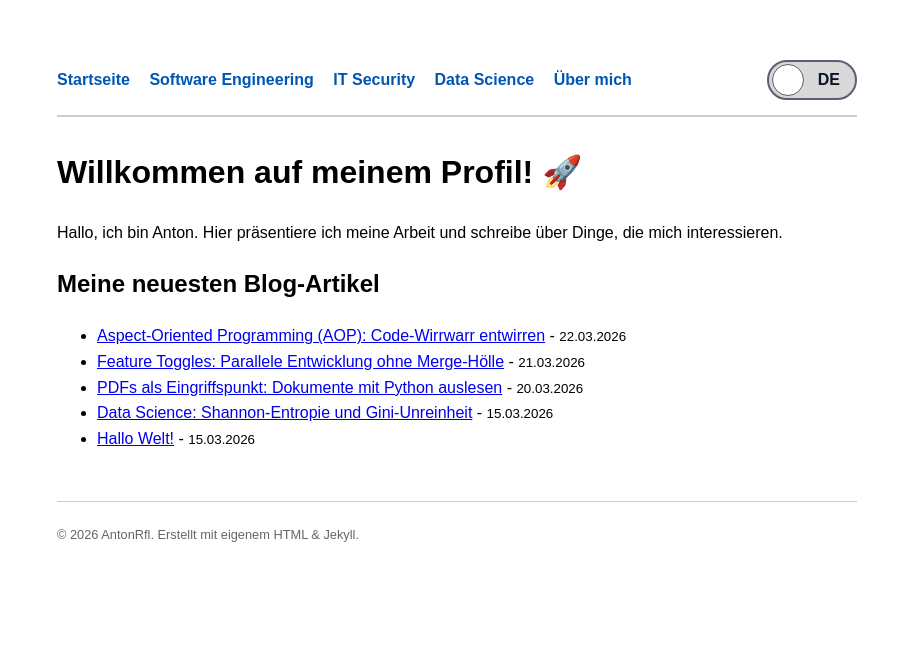
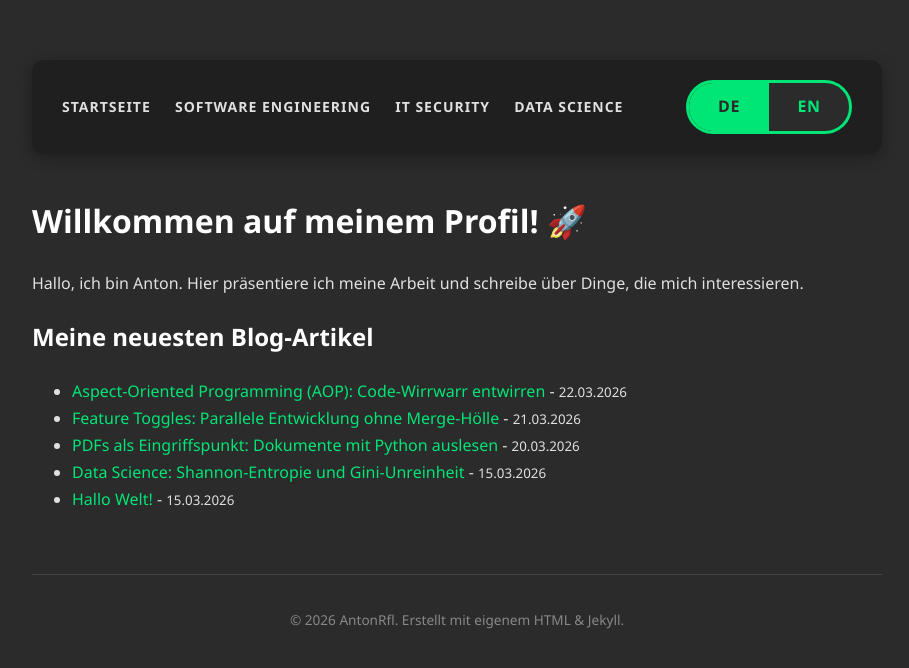
Before and after one commit to AntonRfl/AntonRfl.github.io, a Jekyll site: the page built from index.html, in a window 1280 px wide. Shown: the top 668 px of the page, without its empty margins (183-1092 px from the left). Built offline with Jekyll 4.4.1, drawn with Linux system fonts in a browser that asks for light colours.

Commit message:
Revamp layout with modern dark mode styles

```diff
--- a/_layouts/default.html
+++ b/_layouts/default.html
@@ -6,64 +6,110 @@
     <title>{{ page.title }}</title>
 
     <style>
-        body { font-family: sans-serif; max-width: 800px; margin: 40px auto; padding: 20px; line-height: 1.6; }
-        nav { border-bottom: 2px solid #ccc; padding-bottom: 15px; margin-bottom: 30px; display: flex; justify-content: space-between; align-items: center; }
-        .nav-links a { margin-right: 15px; color: #0056b3; text-decoration: none; font-weight: bold; }
-        .site-footer { margin-top: 50px; font-size: 0.8em; color: #666; border-top: 1px solid #ccc; padding-top: 10px; }
+        /* =========================================
+           1. Grund-Layout (Modern Dark Mode)
+           ========================================= */
+        body {
+            font-family: 'Segoe UI', Roboto, Helvetica, Arial, sans-serif;
+            background-color: #2b2b2b; /* Das dunkle Grau aus deinem Bild */
+            color: #e0e0e0; /* Helles Grau für den Text, strengt die Augen nicht an */
+            max-width: 850px;
+            margin: 40px auto;
+            padding: 20px;
+            line-height: 1.7;
+        }
 
+        /* Überschriften und Links anpassen */
+        h1, h2, h3, h4 { color: #ffffff; }
+        a { color: #00e676; text-decoration: none; transition: color 0.2s; }
+        a:hover { color: #69f0ae; text-decoration: underline; }
+
+        /* Navigation modernisieren */
+        nav {
+            background-color: #1f1f1f;
+            padding: 20px 30px;
+            border-radius: 12px;
+            margin-bottom: 40px;
+            display: flex;
+            justify-content: space-between;
+            align-items: center;
+            box-shadow: 0 4px 15px rgba(0,0,0,0.3);
+        }
+        .nav-links a {
+            margin-right: 20px;
+            color: #e0e0e0;
+            font-weight: bold;
+            text-transform: uppercase;
+            font-size: 14px;
+            letter-spacing: 1px;
+        }
+        .nav-links a:hover { color: #00e676; text-decoration: none; }
+
+        /* Code-Blöcke für den Dark Mode anpassen */
+        pre { background-color: #1a1a1a; padding: 15px; border-radius: 8px; overflow-x: auto; border: 1px solid #444; }
+        code { font-family: 'Courier New', Courier, monospace; color: #00e676; }
+
+        .site-footer { margin-top: 60px; font-size: 0.85em; color: #888; border-top: 1px solid #444; padding-top: 20px; text-align: center; }
+
+        /* =========================================
+           2. Logik: Sprachen verstecken / anzeigen
+           ========================================= */
         .lang-en { display: none; }
         body.show-en .lang-de { display: none; }
         body.show-en .lang-en { display: block; }
 
-        /* iOS-Style Toggle */
-        .ios-toggle {
+        /* =========================================
+           3. Design: Dein "Speed/Quality" Toggle (DE/EN)
+           ========================================= */
+        .lang-toggle {
             position: relative;
-            width: 90px;
-            height: 40px;
-            background-color: #d8d8d8;
-            border-radius: 40px;
-            border: 2px solid #5a5f73;
-            cursor: pointer;
+            width: 160px;
+            height: 48px;
+            background-color: #2b2b2b; /* Dunkler Hintergrund im Schalter */
+            border-radius: 30px;
+            border: 3px solid #00e676; /* Der markante Neongrüne Rand */
             display: flex;
             align-items: center;
-            transition: background-color 0.3s;
-            box-sizing: border-box;
+            cursor: pointer;
+            user-select: none;
+            overflow: hidden;
         }
 
-        .ios-toggle::after {
-            content: '';
+        /* Der grüne Schieber im Hintergrund */
+        .lang-toggle-bg {
             position: absolute;
-            top: 2px;
-            left: 3px;
-            width: 32px;
-            height: 32px;
-            background-color: #ffffff;
-            border-radius: 50%;
-            border: 1px solid #5a5f73;
-            box-sizing: border-box;
-            transition: transform 0.3s;
+            top: 0;
+            left: 0;
+            width: 50%;
+            height: 100%;
+            background-color: #00e676; /* Neongrün */
+            transition: transform 0.3s cubic-bezier(0.25, 0.8, 0.25, 1);
+            z-index: 1;
         }
 
-        .ios-toggle::before {
-            content: 'DE';
-            position: absolute;
-            right: 15px;
+        /* Wenn Englisch aktiv ist, schiebt sich der Hintergrund nach rechts */
+        body.show-en .lang-toggle-bg {
+            transform: translateX(100%);
+        }
+
+        /* Die Beschriftung (DE / EN) */
+        .lang-text {
+            flex: 1;
+            text-align: center;
+            z-index: 2; /* Liegt ÜBER dem Schieber */
             font-weight: bold;
             font-size: 16px;
-            color: #0b1426;
+            letter-spacing: 0.5px;
+            transition: color 0.3s ease;
         }
 
-        body.show-en .ios-toggle {
-            background-color: #b7efc5;
-        }
-        body.show-en .ios-toggle::after {
-            transform: translateX(48px);
-        }
-        body.show-en .ios-toggle::before {
-            content: 'EN';
-            left: 15px;
-            right: auto;
-        }
+        /* Standardzustand (DE aktiv) */
+        .lang-text-de { color: #2b2b2b; } /* Dunkler Text auf grünem Grund */
+        .lang-text-en { color: #00e676; } /* Grüner Text auf dunklem Grund */
+
+        /* Farben wechseln, wenn der Schieber auf EN steht */
+        body.show-en .lang-text-de { color: #00e676; }
+        body.show-en .lang-text-en { color: #2b2b2b; }
     </style>
 
     {% raw %}
@@ -83,10 +129,13 @@
             <a href="/software-engineering/">Software Engineering</a>
             <a href="/it-security/">IT Security</a>
             <a href="/data-science/">Data Science</a>
-            <a href="#">Über mich</a>
         </div>
 
-        <div class="ios-toggle" onclick="toggleLanguage()"></div>
+        <div class="lang-toggle" onclick="toggleLanguage()">
+            <div class="lang-toggle-bg"></div>
+            <span class="lang-text lang-text-de">DE</span>
+            <span class="lang-text lang-text-en">EN</span>
+        </div>
     </nav>
 
     <main>
```
